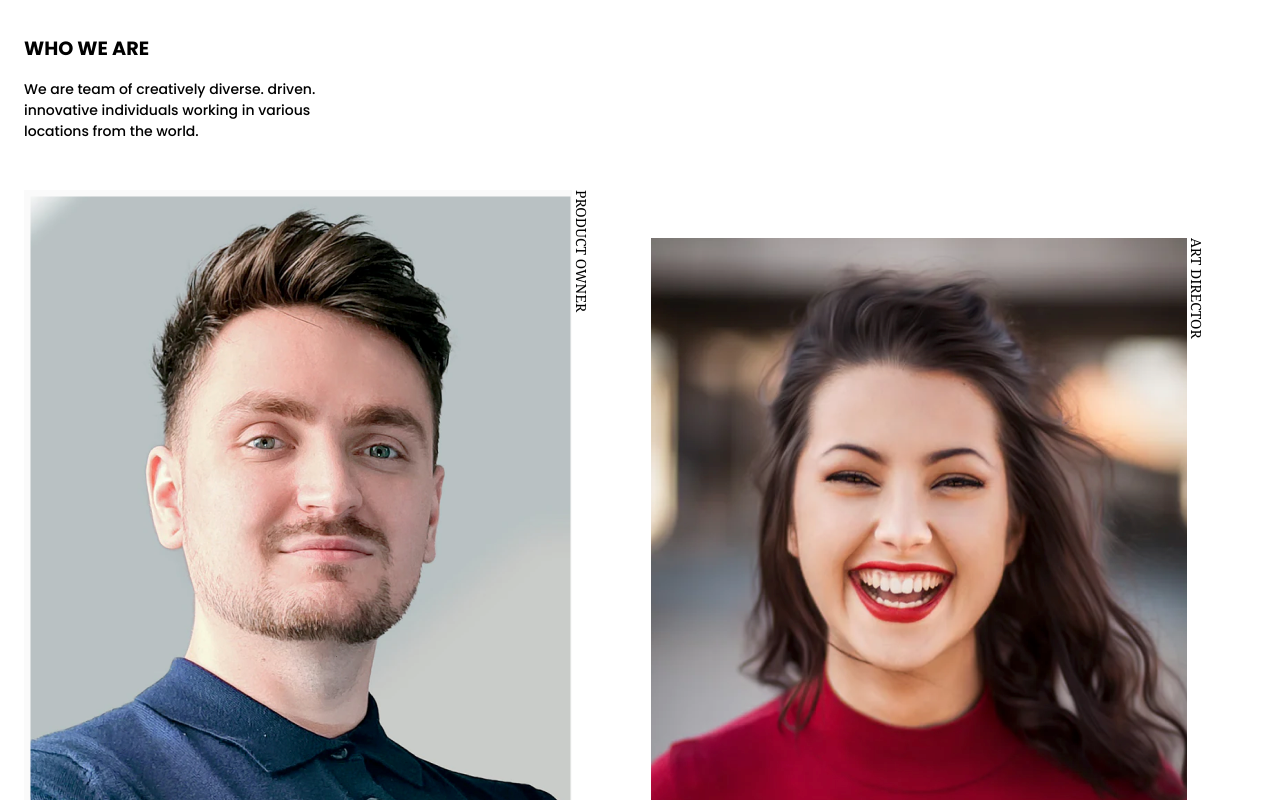
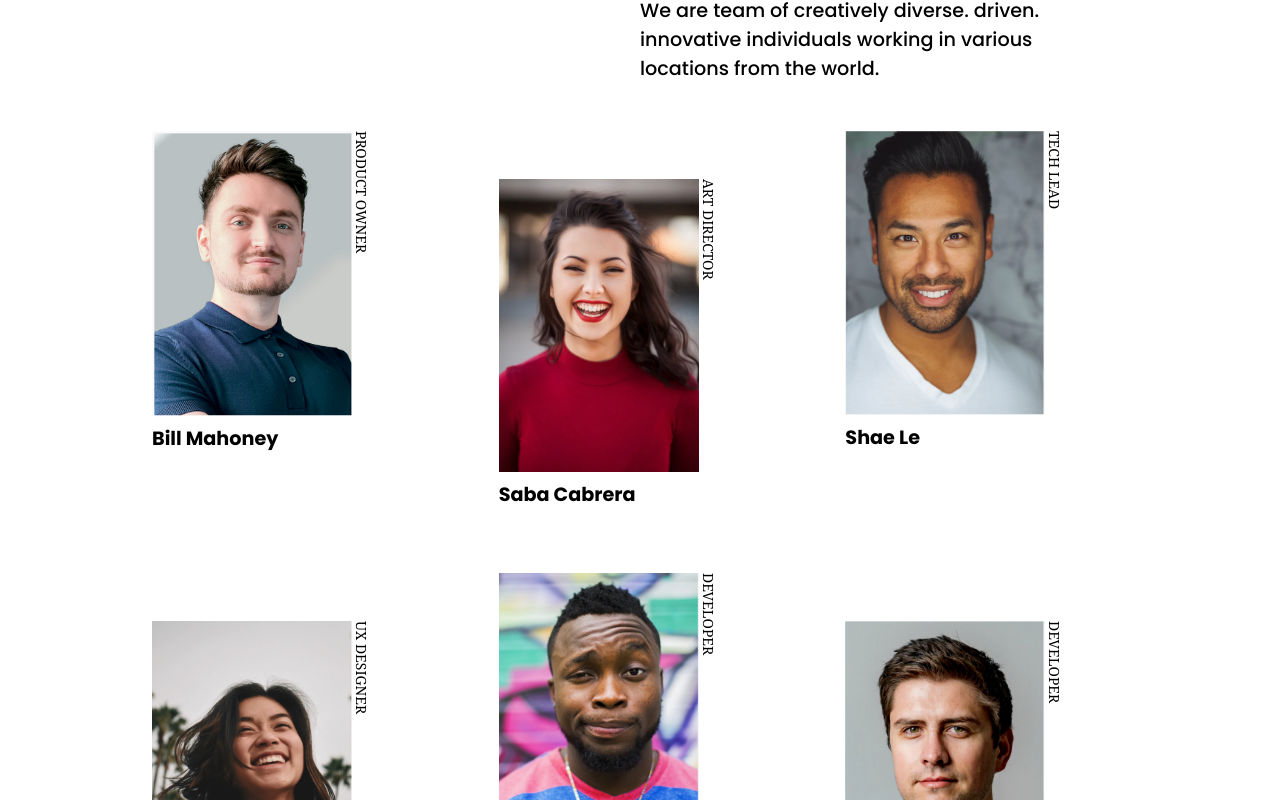
Before and after one commit to heblopez/my-team-page, a plain HTML site: page src/index.html in a window 1280 px wide. Shown: the part 121-921 px from the top of the page. Drawn offline with Linux system fonts and the light colour scheme; a web font is replaced by a local one.

Commit message:
feat: Added styles for desktop design

```diff
--- a/src/styles.css
+++ b/src/styles.css
@@ -19,7 +19,7 @@
 
 html, body {
   height: 100%;
-  margin: 0;
+  margin: 0 auto;
 }
 
 img, picture, video, canvas, svg {
@@ -46,6 +46,7 @@ body {
   font-size: var(--regular-font-size);
   color: var(--black);
   padding: 1.5rem;
+  max-width: 1024px;
   -webkit-font-smoothing: antialiased;
 }
 
@@ -121,3 +122,36 @@ footer {
     color: var(--black)
   }
 }
+
+@media (min-width: 700px) {
+  section.txt-wrapper {
+    flex-direction: row;
+    gap: 0;
+
+    h1 {
+      width: 50%;
+    }
+
+    div.txt-info {
+      width: 50%;
+    }
+  }
+
+  section.imgs-wrapper {
+    display: grid;
+    grid-template-columns: repeat(3, minmax(120px, 1fr));
+    gap: clamp(1.375rem, 5vw, 5rem);
+  }
+
+  div.txt-info {
+    max-width: 450px;
+
+    p {
+      font-size: var(--subtitle-font-size);
+    }
+  }
+
+  .single-card figure img {
+    max-width: 200px;
+  }
+}
```
